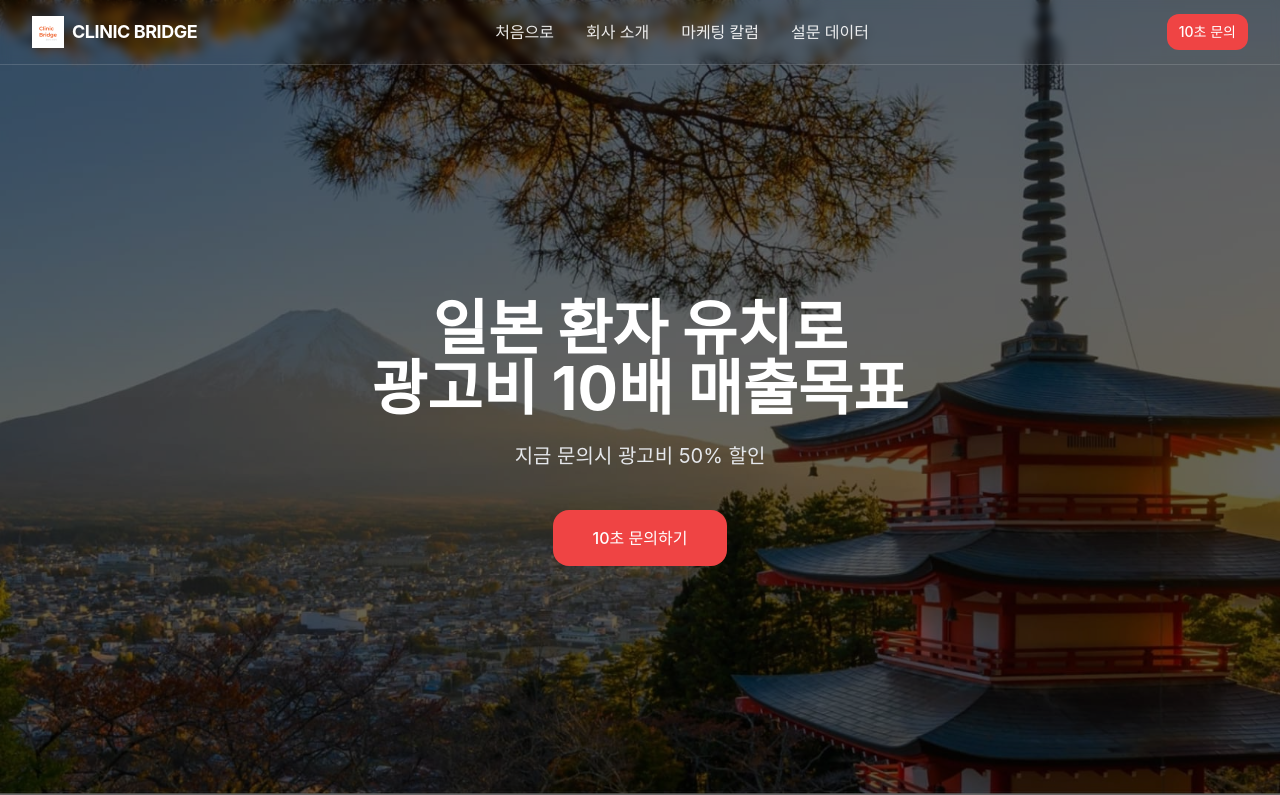
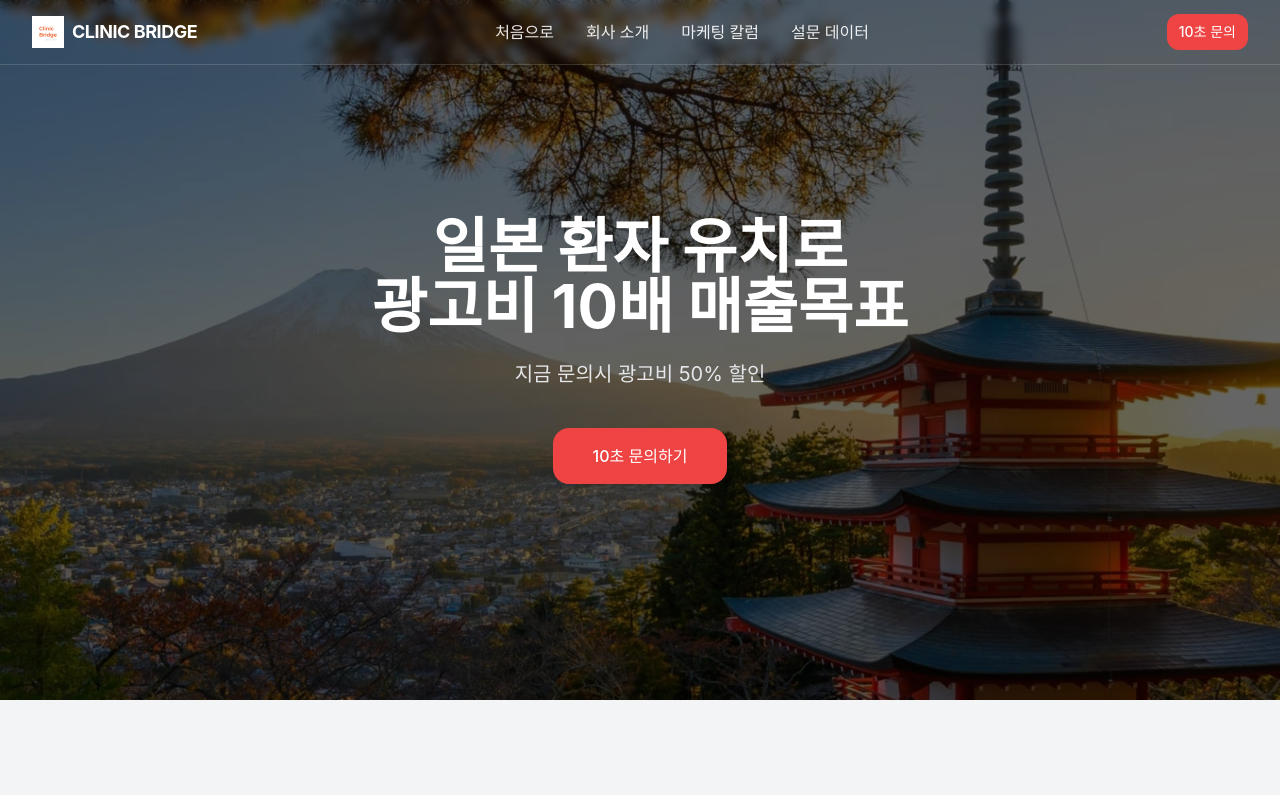
Before and after one commit to hckang2000/marketing, a Next.js app: page / in a window 1280 px wide. Shown: the top 795 px of the page. Built offline with nearby package versions, Linux system fonts and the light colour scheme; no server answers; a web font is replaced by a local one.

Commit message:
fix: Hero 최소 높이 100vh → 600-700px로 축소

```diff
--- a/src/components/sections/Hero.tsx
+++ b/src/components/sections/Hero.tsx
@@ -44,7 +44,7 @@ export function Hero({ onContactClick }: HeroProps) {
       <div className="absolute inset-0 bg-black/60" />
 
       <Container>
-        <div className="relative z-10 min-h-screen flex items-center justify-center pt-16">
+        <div className="relative z-10 min-h-[600px] lg:min-h-[700px] flex items-center justify-center pt-16 pb-16">
           <div className="max-w-3xl mx-auto text-center">
             {/* H1 */}
             <motion.h1
```
